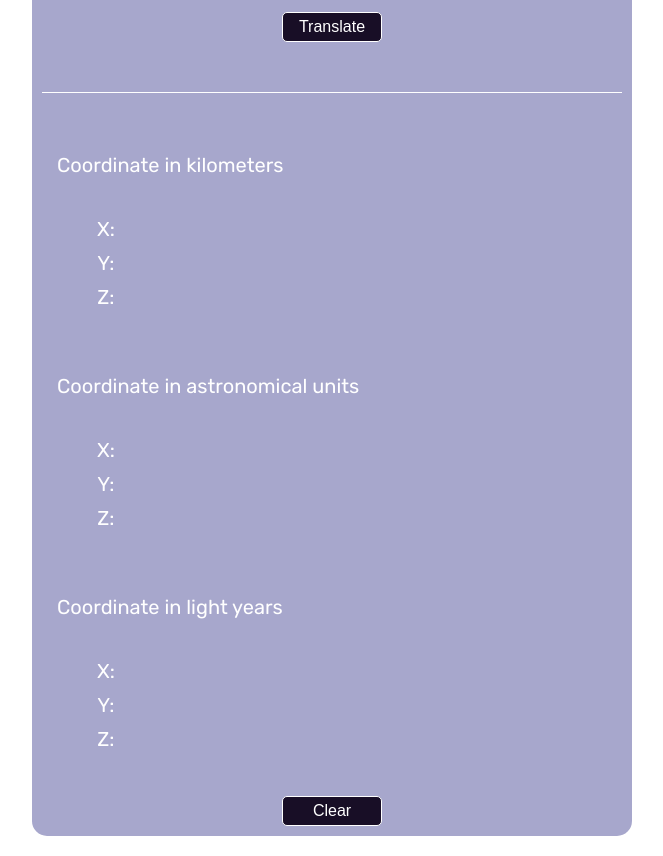
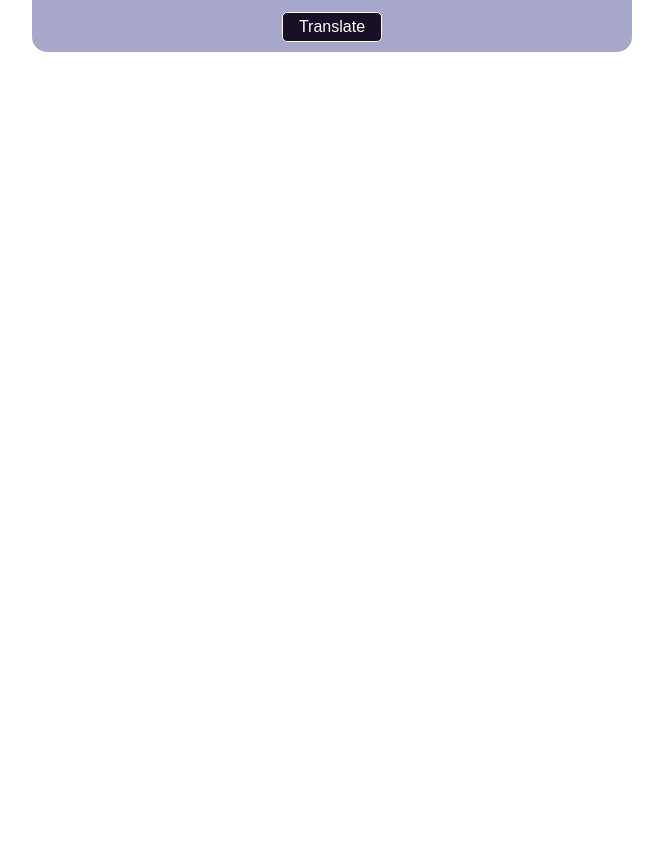
Before and after one commit to Tchander/translate-coordinate-system, a Vue app: page / in a window 1280 px wide. Shown: the part 1040-1896 px from the top of the page, without its empty margins (308-971 px from the left). After the commit the page ends 1112 px from the top, so only its background shows below. Built offline with nearby package versions, Linux system fonts and the light colour scheme.

Commit message:
master:fix:fixed some problems with styles and navigation

```diff
--- a/src/components/TranslateCoordinateToXYZ.vue
+++ b/src/components/TranslateCoordinateToXYZ.vue
@@ -39,11 +39,13 @@
           <input class="input-data" type="text" v-model="secondsDeclination">
         </div>
 
-        <button class="btn" @click.prevent="translateCoordinate">Translate</button>
+        <button class="btn btn-translate" @click="translateCoordinate">
+          <a href="#translate-results">Translate</a></button>
 
+        <div id="translate-results" v-if="isTranslate">
           <h2 class="star-name-title">{{ starName}}</h2>
           <div class="new-coordinates">
-          <p class="output-subtitles">Coordinate in kilometers</p>
+            <p class="output-subtitles">Coordinate in kilometers:</p>
             <ul>
               <li>X: {{ x }}</li>
               <li>Y: {{ y }}</li>
@@ -51,7 +53,7 @@
             </ul>
           </div>
           <div class="new-coordinates">
-          <p class="output-subtitles">Coordinate in astronomical units</p>
+            <p class="output-subtitles">Coordinate in astronomical units:</p>
             <ul>
               <li>X: {{ auX }}</li>
               <li>Y: {{ auY }}</li>
@@ -59,15 +61,15 @@
             </ul>
           </div>
           <div class="new-coordinates">
-          <p class="output-subtitles">Coordinate in light years</p>
+            <p class="output-subtitles">Coordinate in light years:</p>
             <ul>
               <li>X: {{ lyX }}</li>
               <li>Y: {{ lyY }}</li>
               <li>Z: {{ lyZ }}</li>
             </ul>
           </div>
-
-        <button class="btn" @click.prevent="clearForm">Clear</button>
+          <button class="btn btn-clear" @click.prevent="clearForm">Clear</button>
+        </div>
 
       </form>
     </div> <!-- END OF CONTAINER -->
@@ -99,7 +101,8 @@
       auZ: '',
       lyX: '',
       lyY: '',
-      lyZ: ''
+      lyZ: '',
+      isTranslate: false
     }
   },
    methods: {
@@ -126,6 +129,8 @@
         this.lyX = this.x / LY
         this.lyY = this.y / LY
         this.lyZ = this.z / LY
+
+        this.isTranslate = true
       },
      clearForm() {
        this.starName = ''
@@ -148,6 +153,7 @@
        this.lyX = ''
        this.lyY = ''
        this.lyZ = ''
+       this.isTranslate = false
      }
    }
  }
@@ -200,8 +206,9 @@
  .btn {
    width: 100%;
    max-width: 100px;
+   margin: 0 20px;
    padding: 5px;
-   background-color: #180e26;
+
    color: #fff;
    cursor: pointer;
    border: 1px solid #fff;
@@ -209,8 +216,25 @@
    font-size: 16px;
  }
 
- .btn:hover {
+ .btn-translate {
+   background-color: #180e26;
+ }
+
+ .btn-translate:hover {
    background-color: #324d82;
+ }
+
+ .btn-clear {
+   background-color: #213367;
+ }
+
+ .btn-clear:hover {
+   background-color: #170b1f;
+ }
+
+ a {
+   text-decoration: none;
+   color: #fff;
  }
 
  .star-name-title {
@@ -229,8 +253,13 @@
    font-size: 20px;
  }
 
+ .output-subtitles {
+   font-size: 22px;
+ }
+
  ul {
    list-style: none;
+   margin: 0;
  }
 
  li {
```
Lines whose indentation alone changed are shown as unchanged.
